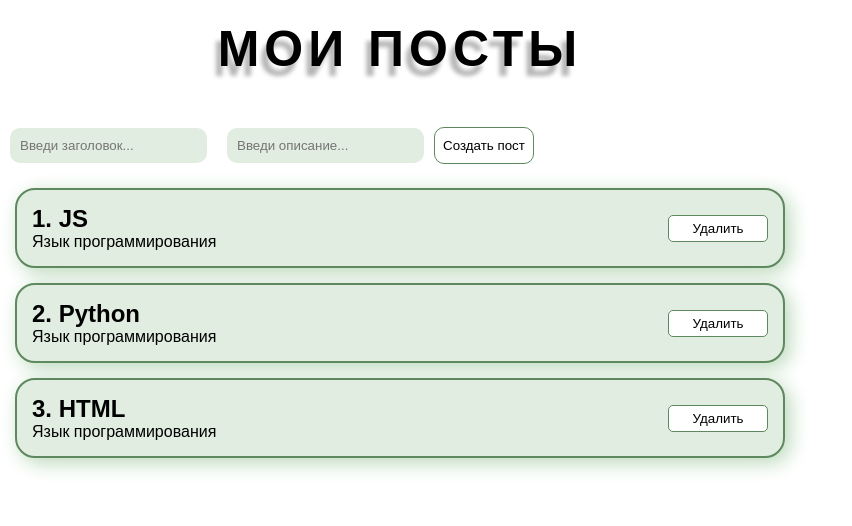
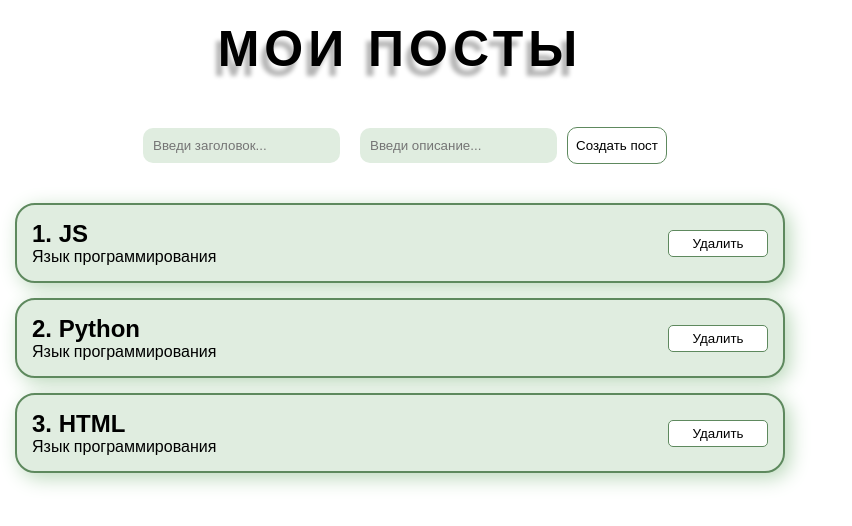
Before and after one commit to innsomnia/reactUlbi, a React (Create React App) app: page / in a window 1280 px wide. Shown: the top 526 px of the page, without its empty margins (0-852 px from the left). Built offline with nearby package versions, Linux system fonts and the light colour scheme.

Commit message:
Реализация добавления поста

```diff
--- a/src/App.module.scss
+++ b/src/App.module.scss
@@ -29,11 +29,4 @@
     justify-content: center;
   }
   width: 800px;
-
-  .formInputs {
-    display: flex;
-    justify-content: center;
-    margin-bottom: 30px;
-    align-items: center;
-  }
 }
--- a/src/App.tsx
+++ b/src/App.tsx
@@ -1,20 +1,24 @@
 import { useState } from 'react'
 import styles from './App.module.scss'
+import { Post } from './typeModules/modules'
 
-import { Post } from '../src/typeModules/modules'
 import { PostForm } from './UI/PostForm/PostForm'
 import { PostList } from './UI/PostList/PostList'
 
 export const App = () => {
-  const [posts, setPosts] = useState<Post[]>([
+  const [posts, setPosts] = useState([
     { id: 1, title: 'JS', body: 'Язык программирования' },
     { id: 2, title: 'Python', body: 'Язык программирования' },
     { id: 3, title: 'HTML', body: 'Язык программирования' },
   ])
 
+  const createNewPost = (newPost: Post) => {
+    setPosts([...posts, newPost])
+  }
+
   return (
     <div className={styles.app}>
-      <PostForm />
+      <PostForm createNewPost={createNewPost} />
       <PostList posts={posts} />
     </div>
   )
--- a/src/UI/Button/Button.module.scss
+++ /dev/null
@@ -1,16 +0,0 @@
-.createBtn {
-  height: 37px;
-  border: 1px solid rgb(94, 137, 94);
-  border-radius: 10px;
-  width: 100px;
-  cursor: pointer;
-  background-color: rgb(255, 255, 255);
-  transition: all 0.1s ease-in-out;
-
-  &:hover {
-    background-color: rgb(94, 137, 94);
-    color: white;
-    border: 1px solid rgb(34, 55, 34);
-    box-shadow: 3px 3px 10px rgb(34, 55, 34);
-  }
-}
--- a/src/UI/Button/Button.tsx
+++ /dev/null
@@ -1,5 +0,0 @@
-import styles from './Button.module.scss'
-
-export const Button = () => {
-  return <button className={styles.createBtn}>Создать пост</button>
-}
--- a/src/UI/PostForm/PostForm.module.scss
+++ b/src/UI/PostForm/PostForm.module.scss
@@ -0,0 +1,23 @@
+.formInputs {
+  display: flex;
+  justify-content: center;
+  margin-bottom: 30px;
+  align-items: center;
+}
+
+.createBtn {
+  height: 37px;
+  border: 1px solid rgb(94, 137, 94);
+  border-radius: 10px;
+  width: 100px;
+  cursor: pointer;
+  background-color: rgb(255, 255, 255);
+  transition: all 0.1s ease-in-out;
+
+  &:hover {
+    background-color: rgb(94, 137, 94);
+    color: white;
+    border: 1px solid rgb(34, 55, 34);
+    box-shadow: 3px 3px 10px rgb(34, 55, 34);
+  }
+}
--- a/src/UI/PostForm/PostForm.tsx
+++ b/src/UI/PostForm/PostForm.tsx
@@ -1,16 +1,25 @@
 import { ChangeEvent, useState } from 'react'
-import { Button } from '../Button/Button'
+import { PostFormProps, EventCreatePost } from '../../typeModules/modules'
 import { MyInput } from '../Input/MyInput'
 
-import styles from '../Input/MyInput.module.scss'
+import styles from './PostForm.module.scss'
 
-export const PostForm = () => {
+export const PostForm = (props: PostFormProps) => {
   const [title, setTitle] = useState('')
   const [body, setBody] = useState('')
 
+  const { createNewPost } = props
+
+  const createPost: EventCreatePost = (e) => {
+    e.preventDefault()
+    const newPost = { id: Date.now(), title, body }
+    createNewPost(newPost)
+    setTitle('')
+    setBody('')
+  }
+
   const handleTitleChange = (e: ChangeEvent<HTMLInputElement>) => {
     setTitle(e.target.value)
-    console.log(title)
   }
 
   const handleBodyChange = (e: ChangeEvent<HTMLInputElement>) => {
@@ -34,8 +43,9 @@ export const PostForm = () => {
           type='text'
           placeholder='Введи описание...'
         />
-
-        <Button />
+        <button onClick={createPost} className={styles.createBtn}>
+          Создать пост
+        </button>
       </form>
     </div>
   )
--- a/src/UI/PostList/PostList.tsx
+++ b/src/UI/PostList/PostList.tsx
@@ -2,8 +2,6 @@ import { PostItem } from '../../components/PostItem'
 import { PostListProps } from '../../typeModules/modules'
 
 export const PostList = (props: PostListProps) => {
-  console.log(props)
-
   return (
     <>
       {props.posts.length > 0 ? (
--- a/src/typeModules/modules.ts
+++ b/src/typeModules/modules.ts
@@ -20,3 +20,9 @@ export interface InputProps {
 export interface PostListProps {
   posts: Post[]
 }
+
+export interface PostFormProps {
+  createNewPost: (newPost: Post) => void
+}
+
+export type EventCreatePost = (e: React.MouseEvent<HTMLButtonElement>) => void
```
